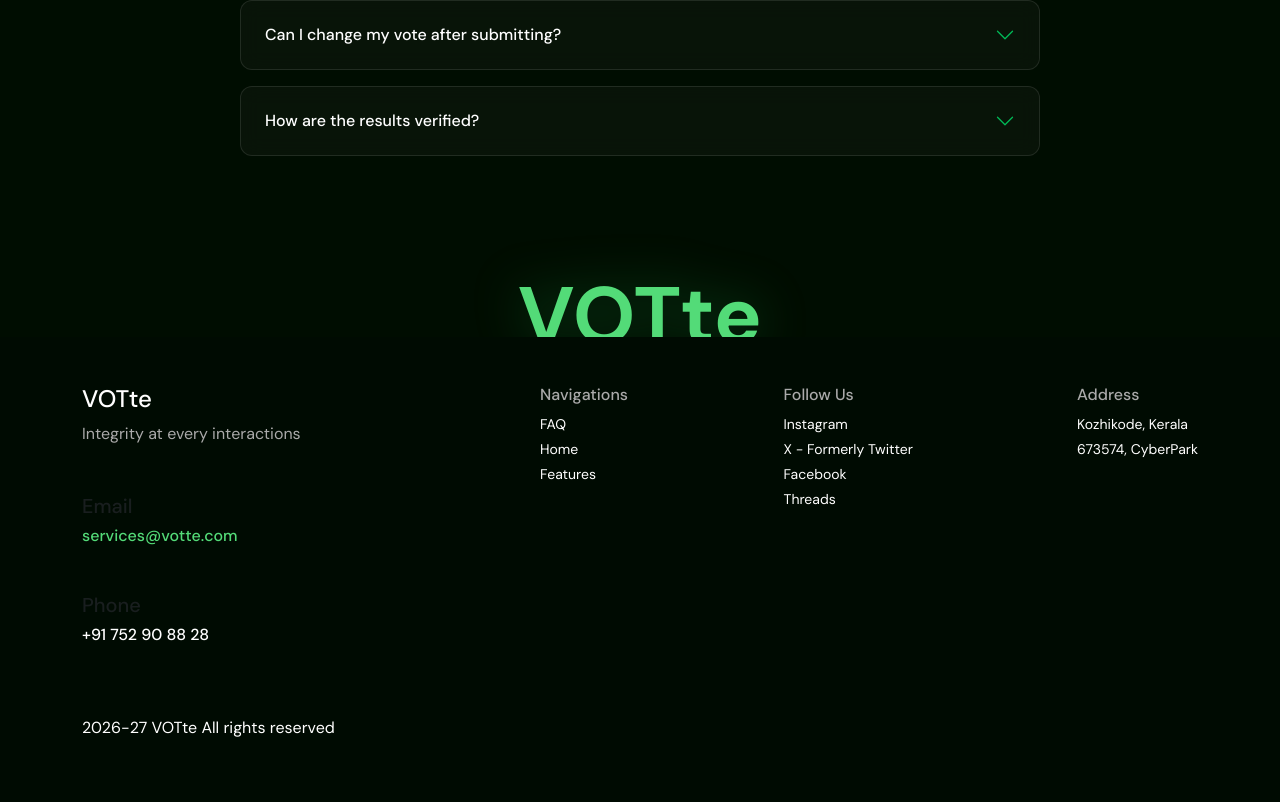
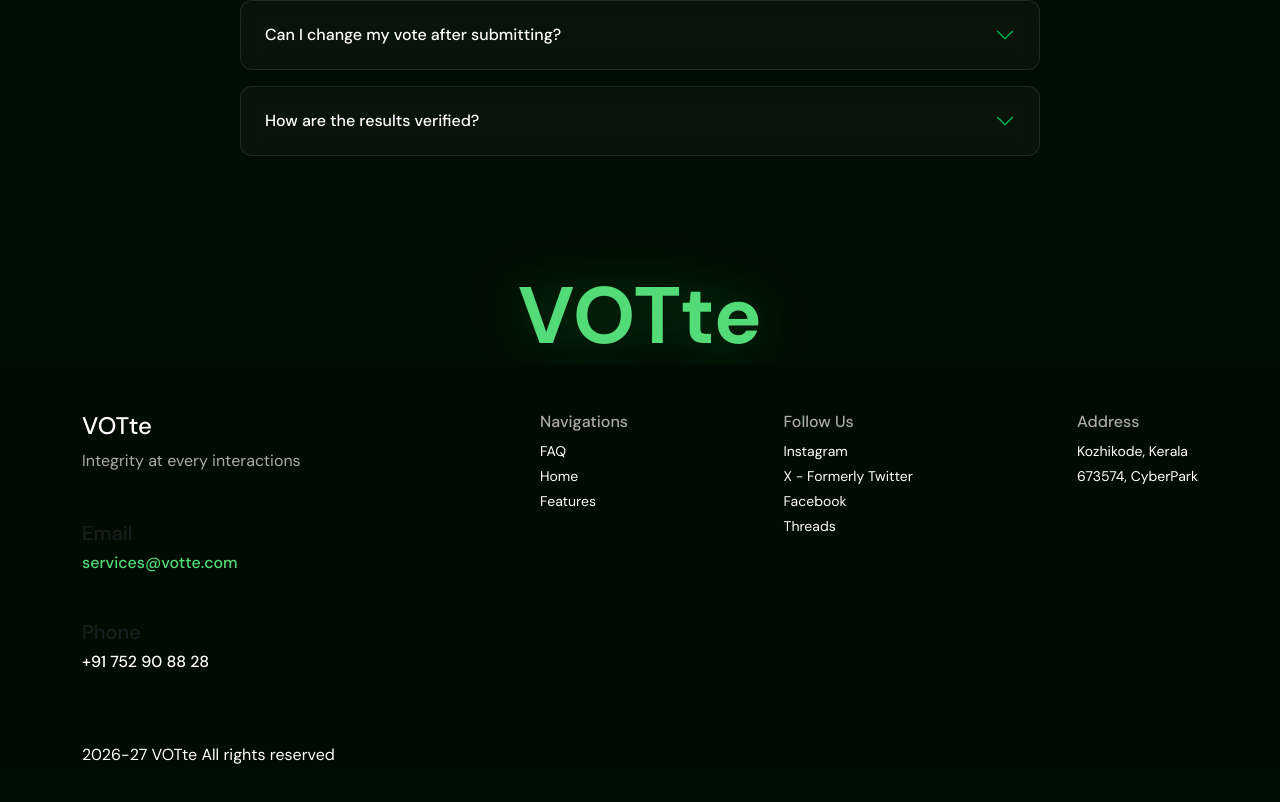
Before and after one commit to ashminashref/VOTte, a React (Vite) app: page / in a window 1280 px wide. Shown: the part 2703-3505 px from the top of the page. Built offline with nearby package versions, Linux system fonts and the light colour scheme.

Commit message:
made changes to footer style

```diff
--- a/src/components/sharedcomponents/Footer.jsx
+++ b/src/components/sharedcomponents/Footer.jsx
@@ -5,7 +5,7 @@ function Footer() {
   return (
     <div>
 <h1 className='text-center display-1 logo'>VOTte</h1>
-    <div className='p-5 foot-container'>
+    <div className='mt-5 foot-container'>
 
         <Container>
             <Row className='gy-5'>
```
